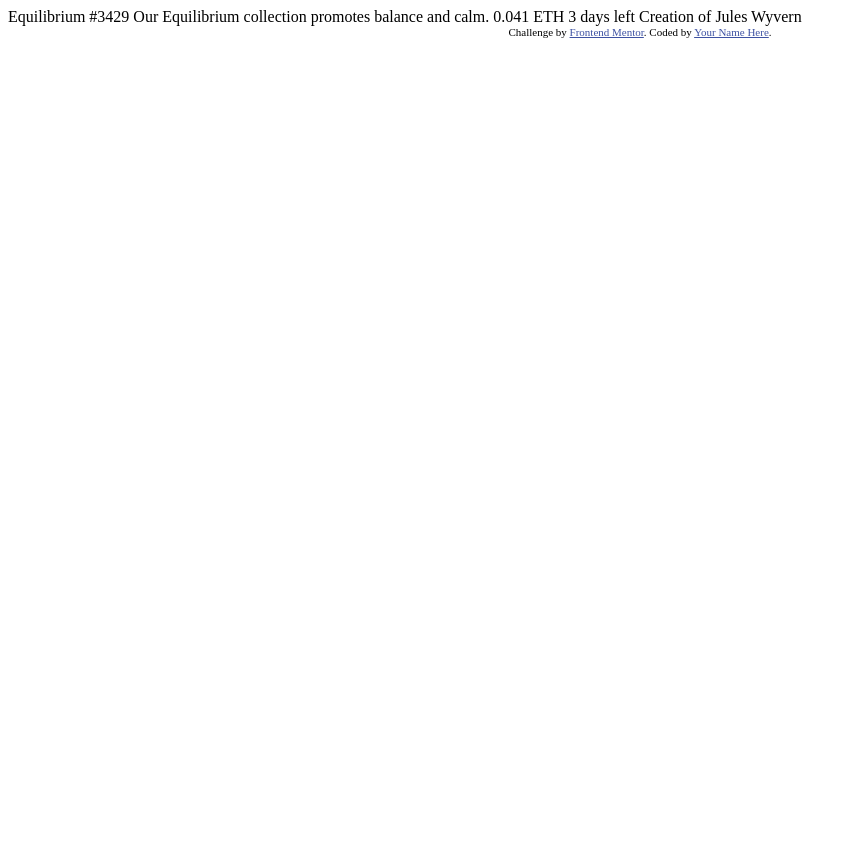
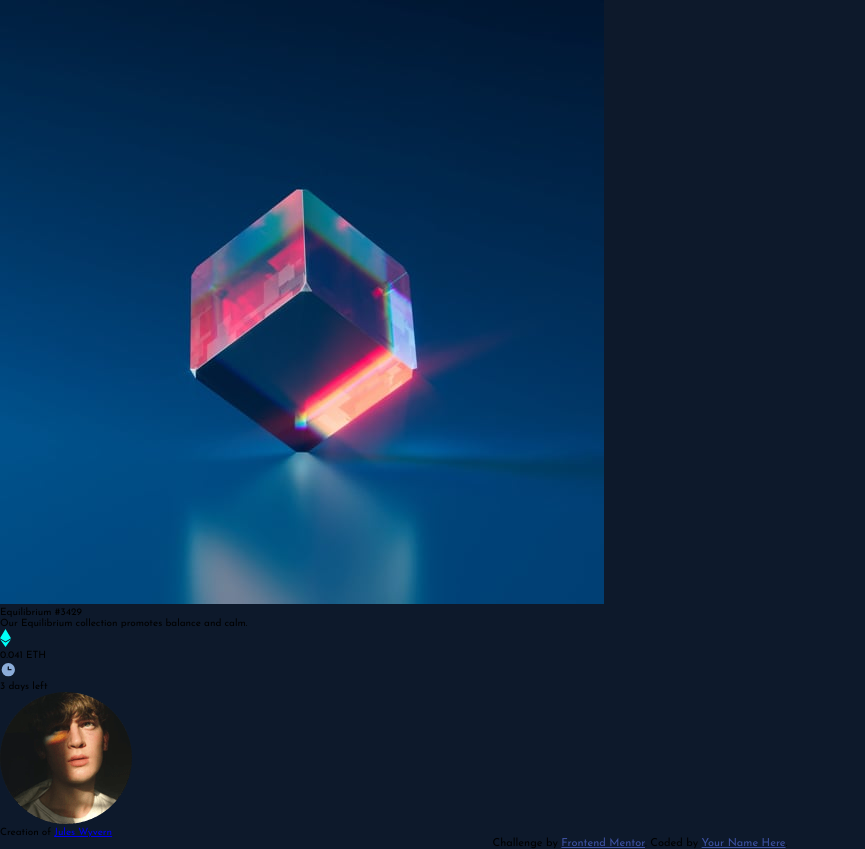
Before and after one commit to Salioun/NFT_Preview_Card_Component, a plain HTML site: page index.html in a window 1280 px wide. Shown: the whole page, without its empty margins (0-865 px from the left). Before the commit the page ends 800 px from the top, so only its background shows below. Drawn offline with Linux system fonts and the light colour scheme.

Commit message:
Finishing the creation of the HTML and a little bit of the main CSS

```diff
--- a/index.html
+++ b/index.html
@@ -5,10 +5,13 @@
   <meta name="viewport" content="width=device-width, initial-scale=1.0"> <!-- displays site properly based on user's device -->
 
   <link rel="icon" type="image/png" sizes="32x32" href="./images/favicon-32x32.png">
+  <link rel="preconnect" href="https://fonts.googleapis.com">
+  <link rel="preconnect" href="https://fonts.gstatic.com" crossorigin>
+  <link href="https://fonts.googleapis.com/css2?family=Josefin+Sans:wght@200;268;300;400&display=swap" rel="stylesheet">
+  <link rel="stylesheet" href="style.css">
 
   <title>Frontend Mentor | NFT preview card component</title>
 
-  <!-- Feel free to remove these styles or customise in your own stylesheet 👍 -->
   <style>
     .attribution { font-size: 11px; text-align: center; }
     .attribution a { color: hsl(228, 45%, 44%); }
@@ -16,14 +19,35 @@
 </head>
 <body>
 
-  Equilibrium #3429
-
-  Our Equilibrium collection promotes balance and calm.
-
-  0.041 ETH
-  3 days left
-
-  Creation of Jules Wyvern
+  <div class="card-wrapper">
+    <div class="card">
+      <img src="images/image-equilibrium.jpg" alt="">
+      <div class="text-info">
+        <p class="name">
+          Equilibrium #3429
+        </p>
+        <p class="description">
+          Our Equilibrium collection promotes balance and calm.
+        </p>
+        <div class="meta-info">
+          <div class="eth-data">
+            <img src="images/icon-ethereum.svg" alt="eth-icon">
+            <p class="eth-text">0.041 ETH</p>
+          </div>
+          <div class="time-data">
+            <img src="images/icon-clock.svg" alt="eth-icon">
+            <p class="time-text">3 days left</p>
+          </div>
+        </div>
+        <div class="user">
+          <div class="user-img-wrapper">
+            <img src="/images/image-avatar.png" alt="user-image">
+          </div>
+          <p class="user-text">Creation of <a href="#">Jules Wyvern</a></p>
+        </div>
+      </div>
+    </div>
+  </div>
 
   <div class="attribution">
     Challenge by <a href="https://www.frontendmentor.io?ref=challenge" target="_blank">Frontend Mentor</a>.
--- /dev/null
+++ b/style.css
@@ -0,0 +1,14 @@
+*{
+    margin: 0;
+    padding: 0;
+    font-family: 'Josefin Sans', sans-serif;
+    outline: none;
+}
+
+html{
+    font-size : 62.5%;
+}
+
+body{
+    background-color: #0D192B;
+}
```
